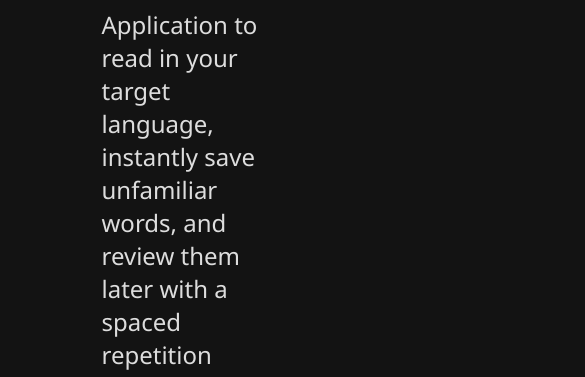
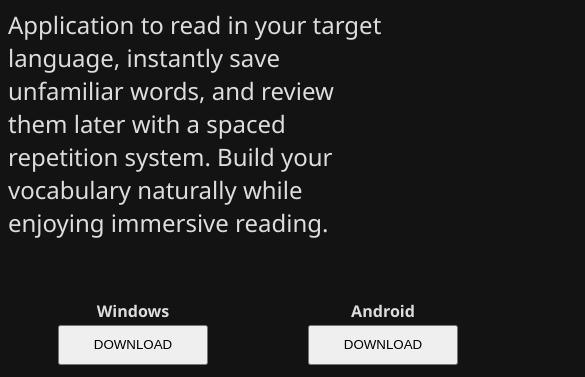
Before and after one commit to 5alih/wordecho.salih.cc, a plain HTML site: page index.html in a window 390 px wide. Shown: the part 203-580 px from the top of the page, 585 px wide, since content can reach past the window. Drawn offline with Linux system fonts and the light colour scheme.

Commit message:
updated margins for mobile

```diff
--- a/style.css
+++ b/style.css
@@ -18,6 +18,13 @@ div{
 	margin-top: 50px;
 	margin-left: 25%;
 	margin-right: 25%;
+}
+
+@media (max-width: 768px) {
+    div {
+        margin-left: 0;
+        margin-right: 0;
+    }
 }
 
 code{
```
